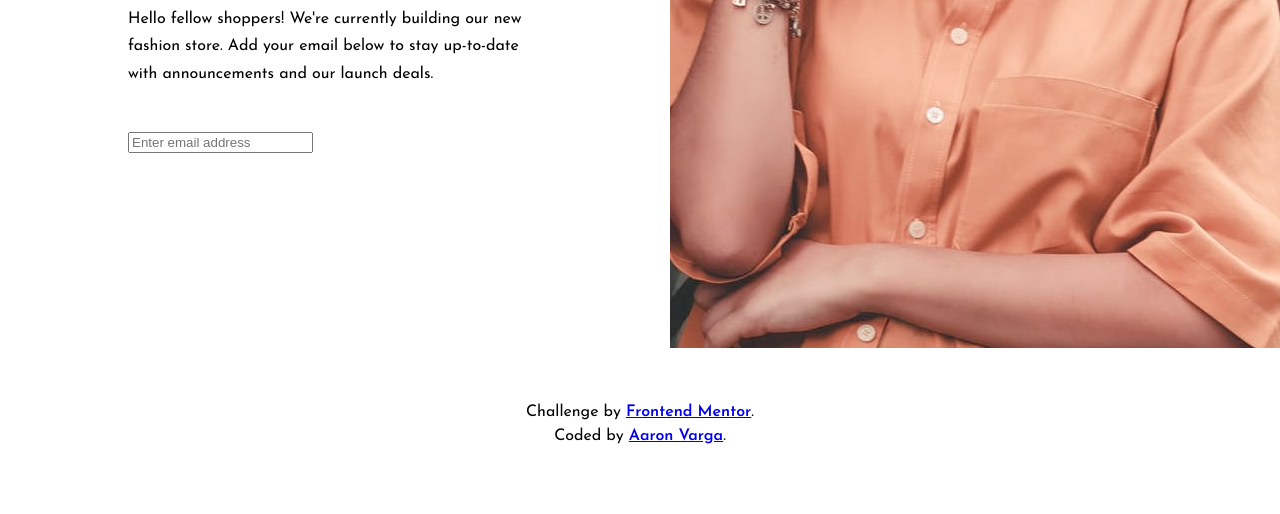
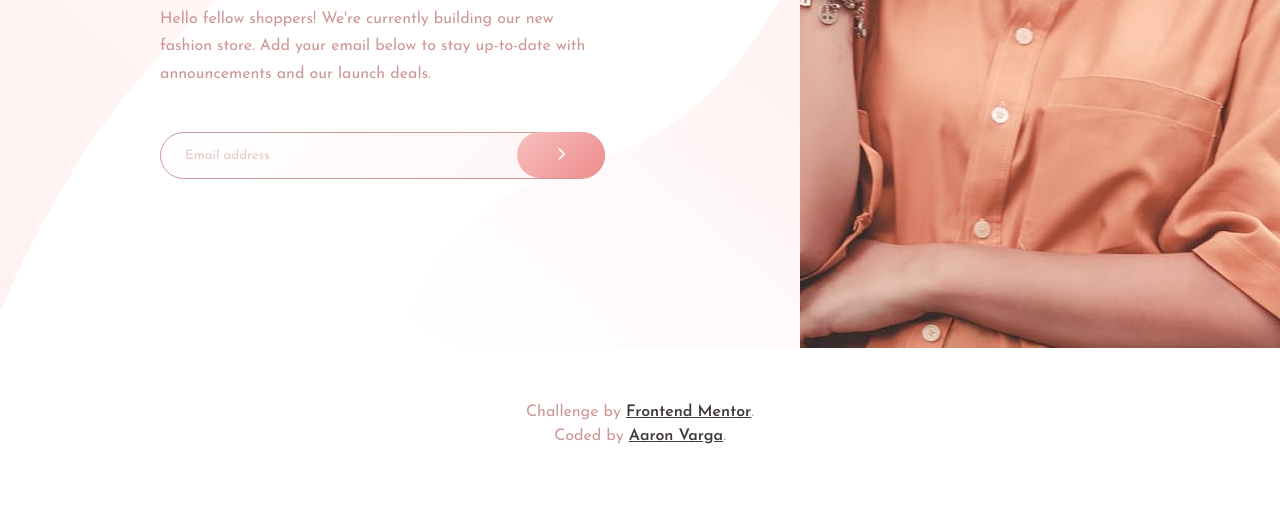
Before and after one commit to aaronthenihilist/base-apparel-coming-soon, a plain HTML site: page index.html in a window 1280 px wide. Shown: the part 452-966 px from the top of the page. Before the commit the page ends 900 px from the top, so only its background shows below. Drawn offline with Linux system fonts and the light colour scheme.

Commit message:
html/css updates

```diff
--- a/css/style.css
+++ b/css/style.css
@@ -11,24 +11,29 @@ body {
 }
 
 main {
-    max-width: 1440px;
     min-height: 100vh;
     display: flex;
     flex-direction: row;
+    width: 100%;
 }
 
 .main-item {
     display: flex;
     flex-direction: column;
-    width: 50%;
+    width: 100%;
 }
 
 .main-item:first-of-type {
-    padding: 0 8rem 8rem 8rem;
+    padding: 0 10rem 10rem 10rem;
+    background-image: url(../images/bg-pattern-desktop.svg);
+    background-repeat: no-repeat;
+    background-position: center;
+    background-size: cover;
 }
 
 .main-item p {
     max-width: 450px;
+    color: hsl(0, 36%, 70%);
 }
 
 .main-item:first-of-type img {
@@ -36,8 +41,55 @@ main {
     margin-top: 4.1rem;
 }
 
+.main-item:last-of-type img {
+    max-width: 100%;
+    object-fit: cover;
+    height: 100%;
+}
+
 form {
     margin-top: 2.75rem;
+    display: flex;
+    flex-direction: row;
+    position: relative;
+    width: 100%;
+    align-items: center;
+    max-width: 445px;
+}
+
+input[type=email] {
+    padding: 1rem 1.5rem;
+    border-radius: 10rem;
+    border: 1px solid hsl(0, 36%, 70%);
+    width: 100%;
+    font-family: 'Josefin Sans', sans-serif;
+    background: linear-gradient(135deg,
+            hsl(0, 0%, 100%),
+            hsl(0, 100%, 98%));
+}
+
+input[type=email]:focus {
+    outline-color: hsl(0, 74%, 74%);
+    outline-style: solid;
+    outline-width: 1px;
+}
+
+input[type=email]::placeholder {
+    color: hsl(0, 36%, 70%, .5);
+}
+
+button[type=submit] {
+    position: absolute;
+    right: 0;
+    padding: 1rem 2.5rem;
+    border-radius: 10rem;
+    border: none;
+    font-family: 'Josefin Sans', sans-serif;
+    background: linear-gradient(135deg,
+            hsl(0, 80%, 86%),
+            hsl(0, 74%, 74%));
+    color: #fff;
+    cursor: pointer;
 }
 
 h1 {
@@ -47,10 +99,12 @@ h1 {
     text-transform: uppercase;
     letter-spacing: 1rem;
     line-height: 4.25rem;
+    color: hsl(0, 6%, 24%);
 }
 
 h1 span {
     font-weight: 300;
+    color: hsl(0, 36%, 70%);
 }
 
 p {
@@ -58,11 +112,17 @@ p {
     line-height: 1.7rem;
 }
 
+footer {
+    margin-bottom: 4.1rem;
+}
+
 footer p {
     text-align: center;
     line-height: 1.5rem;
+    color: hsl(0, 36%, 70%);
 }
 
 footer a {
     font-weight: 700;
+    color: hsl(0, 6%, 24%);
 }
--- a/index.html
+++ b/index.html
@@ -6,6 +6,9 @@
   <meta name="viewport" content="width=device-width, initial-scale=1.0">
   <link rel="icon" type="image/png" sizes="32x32" href="./images/favicon-32x32.png">
   <title>Frontend Mentor | Base Apparel coming soon page by Aaron Varga</title>
+  <link rel="stylesheet" href="https://cdnjs.cloudflare.com/ajax/libs/font-awesome/6.4.2/css/all.min.css"
+    integrity="sha512-z3gLpd7yknf1YoNbCzqRKc4qyor8gaKU1qmn+CShxbuBusANI9QpRohGBreCFkKxLhei6S9CQXFEbbKuqLg0DA=="
+    crossorigin="anonymous" referrerpolicy="no-referrer" />
   <link rel="preconnect" href="https://fonts.googleapis.com">
   <link rel="preconnect" href="https://fonts.gstatic.com" crossorigin>
   <link href="https://fonts.googleapis.com/css2?family=Josefin+Sans:wght@300;400;600&display=swap" rel="stylesheet">
@@ -21,11 +24,12 @@
       <p>Hello fellow shoppers! We're currently building our new fashion store.
         Add your email below to stay up-to-date with announcements and our launch deals.</p>
       <form action="">
-        <input type="email" placeholder="Enter email address" required>
+        <input type="email" placeholder="Email address" required>
+        <button type="submit"><i class="fa-solid fa-chevron-right"></i></button>
       </form>
     </div>
     <div class="main-item">
-      <img src="./images/hero-desktop.jpg" alt="">
+      <img src="./images/hero-desktop.jpg" alt="Photo of a woman">
     </div>
   </main>
   <footer>
```
